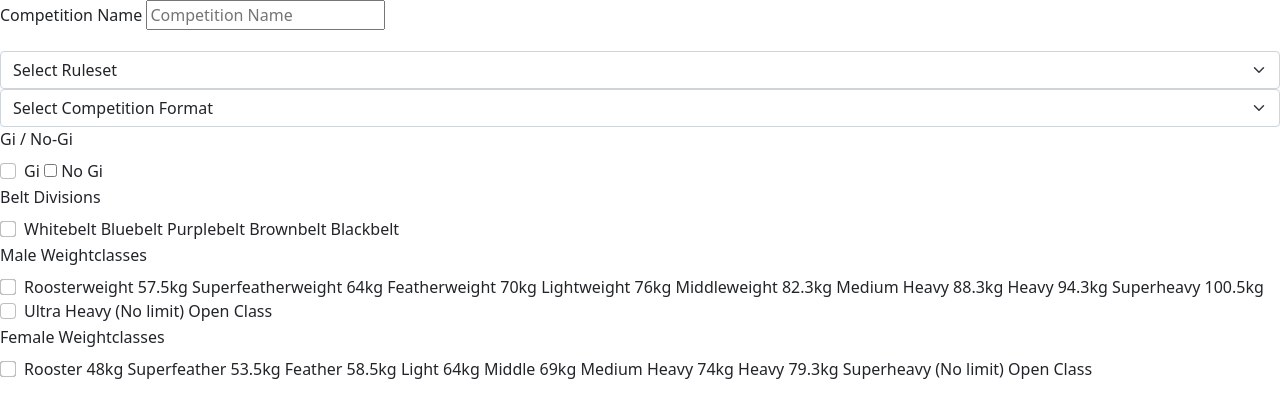
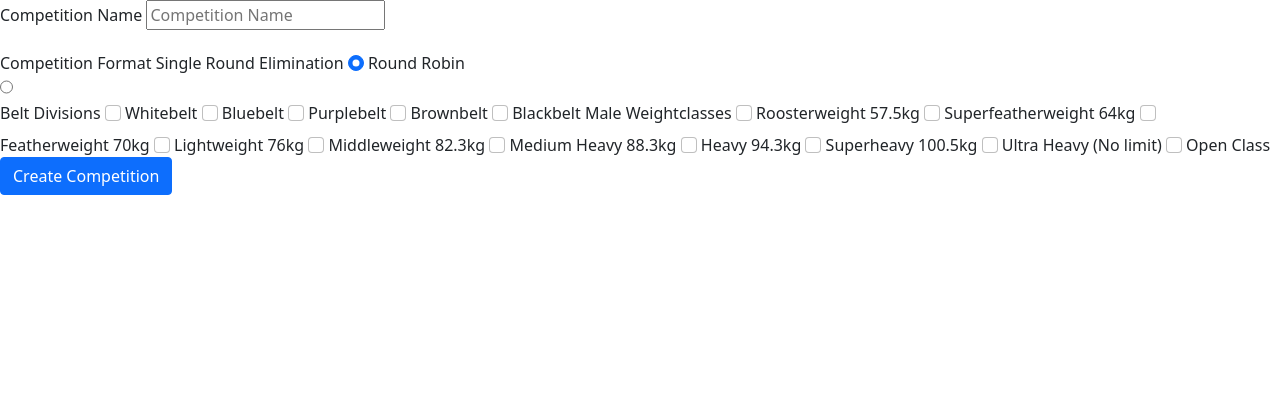
Before and after one commit to Strasseneck/EasyComp, a Flask app: template templates/create-comp.html in a window 1280 px wide. Shown: the part 66-484 px from the top of the page. Run offline with Flask 2, Linux system fonts and the light colour scheme; the template is opened without the code that fills it, so the values that code supplies are empty; some libraries are stand-ins or nearby versions.

Commit message:
Fix create competition form

```diff
--- a/Test user data/users.txt
+++ b/Test user data/users.txt
@@ -5,3 +5,7 @@ password = password
 Joe Bloggs
 jbloggs
 password = jbloggspass
+
+Max Musterman
+maxmusterman
+password = musterpass
--- a/app.py
+++ b/app.py
@@ -48,11 +48,52 @@ def index():
     return render_template("index.html", username=username, firstname=firstname, lastname=lastname)
 
 
-#TO CREATE COMPETITON
-@app.route("/create")
+# creat competition
+@app.route("/create", methods=["GET", "POST"])
 @login_required
 def create():
-    return apology("Not finished", 400)
+
+    # if reached via post
+    if request.method == "POST":
+
+        # check for compname
+        if not request.form.get("compname"):
+            return apology("competition name creation required", 400)
+
+        # check for duplicate compname
+        rows = db.execute("SELECT * FROM competitions WHERE name = ?", request.form.get("compname"))
+        if len(rows) > 0:
+            return apology("competition with same name already exists", 400)
+        else:
+            compname = request.form.get("compname")
+
+        # get format
+        format = request.form["formatselect"]
+
+        # get belt classes
+        beltclasses = request.form.getlist("beltdivision")
+
+        # get weight classes
+        weightclasses = request.form.getlist("weightclass")
+
+
+        print(format)
+        print(beltclasses)
+        print(weightclasses)
+
+        return 'done'
+        # add competition to competitions db
+
+        # add divisions to divisions db
+            # get lists
+            # iterate through list
+
+     # if reached by get
+    else:
+        return render_template("create-comp.html")
+
+
+
 
 #TO DO MANAGE COMPETITON
 @app.route("/manage")
--- a/templates/create-comp.html
+++ b/templates/create-comp.html
@@ -5,112 +5,67 @@
 {% endblock %}
 
 {% block main %}
-    <form action="/create-comp" method="post">
+    <form action="/create" method="post">
         <div class="mb-3">
             <label for="compname" class="form-label">Competition Name</label>
             <input autocomplete="off" id="compname" name="compname" placeholder="Competition Name" type="text">
         </div>
-        <select class="form-select" aria-label="rulesetselect">
-            <option selected>Select Ruleset</option>
-            <option value="ibjjf">Ibjjf</option>
-            <option value="ebi">Ebi</option>
-            <option value="adcc">Adcc</option>
-            <option value="ajp">Ajp</option>
-            <option value="custom">Custom</option>
-        </select>
-        <select class="form-select" aria-label="formatselect">
-            <option selected>Select Competition Format</option>
-            <option value="singleround">Singe Round Elimination</option>
-            <option value="roundrobin">Round Robin</option>
-        </select>
-        <label for="ginogi" class="form-label">Gi / No-Gi</label>
-        <div class="form-check" id="ginogi" name="ginogi">
-            <input class="form-check-input" type="checkbox" value="gi" id="gi" name="gi">
-            <label class="form-check-label" for="gi">Gi</label>
-            <input clas="form-check-input" type="checkbox" value="nogi" id="nogi" name="nogi">
-            <label class="form-check-label" for="nogi">No Gi</label>
-        </div>
+        <label>Competition Format</label>
+        <label class="form-check-label" for="formatselect">Single Round Elimination</label>
+        <input class="form-check-input" type="radio" value="singleround" id="formatselect" name="formatselect" checked="checked">
+        <label class="form-check-label" for="formatselect">Round Robin</label>
+        <input class="form-check" type="radio" value="roundrobin" id="formatselect" name="formatselect">
+
+
         <label for="beltdivisions" class="form-label">Belt Divisions</label>
-        <div class="form-check" id="beltdivisions" name="beltdivisions">
-            <input class="form-check-input" type="checkbox" value="white" id="white" name="white">
+        <input class="form-check-input" type="checkbox" value="white" id="beltdivision" name="beltdivision">
         <label class="form-check-label" for="white">Whitebelt</label>
 
-            <input class="form-check-input" type="checkbox" value="blue" id="blue" name="blue">
+        <input class="form-check-input" type="checkbox" value="blue" id="beltdivision" name="beltdivision">
         <label class="form-check-label" for="blue">Bluebelt</label>
 
-            <input class="form-check-input" type="checkbox" value="purple" id="purple" name="purple">
+        <input class="form-check-input" type="checkbox" value="purple" id="beltdivision" name="beltdivision">
         <label class="form-check-label" for="purple">Purplebelt</label>
 
-            <input class="form-check-input" type="checkbox" value="brown" id="brown" name="brown">
+        <input class="form-check-input" type="checkbox" value="brown" id="beltdivision" name="beltdivision">
         <label class="form-check-label" for="brown">Brownbelt</label>
 
-            <input class="form-check-input" type="checkbox" value="black" id="black" name="black">
+        <input class="form-check-input" type="checkbox" value="black" id="beltdivision" name="beltdivision">
         <label class="form-check-label" for="black">Blackbelt</label>
-        </div>
+
         <label for="weightclassesmen" class="form-label">Male Weightclasses</label>
-        <div class="form-check" id="weightclassesmen" name="weightclassesmen">
 
-            <input class="form-check-input" type="checkbox" value="rooster" id="rooster" name="rooster">
+
+        <input class="form-check-input" type="checkbox" value="rooster" id="weightclass" name="weightclass">
         <label class="form-check-label" for="rooster">Roosterweight 57.5kg</label>
 
-            <input class="form-check-input" type="checkbox" value="superfeather" id="superfeather" name="superfeather">
+        <input class="form-check-input" type="checkbox" value="superfeather" id="weightclass" name="weightclass">
         <label class="form-check-label" for="superfeather">Superfeatherweight 64kg</label>
 
-            <input class="form-check-input" type="checkbox" value="feather" id="feather" name="feather">
+        <input class="form-check-input" type="checkbox" value="feather" id="weightclass" name="weightclass">
         <label class="form-check-label" for="feather">Featherweight 70kg</label>
 
-            <input class="form-check-input" type="checkbox" value="light" id="light" name="light">
+        <input class="form-check-input" type="checkbox" value="light" id="weightclass" name="weightclass">
         <label class="form-check-label" for="light">Lightweight 76kg</label>
 
-            <input class="form-check-input" type="checkbox" value="middle" id="middle" name="middle">
+        <input class="form-check-input" type="checkbox" value="middle" id="weightclass" name="weightclass">
         <label class="form-check-label" for="middle">Middleweight 82.3kg</label>
 
-            <input class="form-check-input" type="checkbox" value="mediumheavy" id="mediumheavy" name="mediumheavy">
+        <input class="form-check-input" type="checkbox" value="mediumheavy" id="weightclass" name="weightclass">
         <label class="form-check-label" for="mediumheavy">Medium Heavy 88.3kg</label>
 
-            <input class="form-check-input" type="checkbox" value="heavy" id="heavy" name="heavy">
+        <input class="form-check-input" type="checkbox" value="heavy" id="weightclass" name="weightclass">
         <label class="form-check-label" for="heavy">Heavy 94.3kg</label>
 
-            <input class="form-check-input" type="checkbox" value="superheavy" id="superheavy" name="superheavy">
+        <input class="form-check-input" type="checkbox" value="superheavy" id="weightclass" name="weightclass">
         <label class="form-check-label" for="superheavy">Superheavy 100.5kg</label>
 
-            <input class="form-check-input" type="checkbox" value="ultraheavy" id="ultraheavy" name="ultraheavy">
+        <input class="form-check-input" type="checkbox" value="ultraheavy" id="weightclass" name="weightclass">
         <label class="form-check-label" for="ultraheavy">Ultra Heavy (No limit)</label>
 
-            <input class="form-check-input" type="checkbox" value="open" id="open" name="open">
+        <input class="form-check-input" type="checkbox" value="open" id="weightclass" name="weightclass">
         <label class="form-check-label" for="open">Open Class</label>
-        </div>
-        <label for="weightclassewomen" class="form-label">Female Weightclasses</label>
-        <div class="form-check" id="weightclasseswomen" name="weightclasseswomen">
 
-            <input class="form-check-input" type="checkbox" value="rooster" id="roosterw" name="roosterw">
-            <label class="form-check-label" for="roosterw">Rooster 48kg</label>
-
-            <input class="form-check-input" type="checkbox" value="superfeatherw" id="superfeatherw" name="superfeatherw">
-            <label class="form-check-label" for="superfeatherw">Superfeather 53.5kg</label>
-
-            <input class="form-check-input" type="checkbox" value="featherw" id="featherw" name="featherw">
-            <label class="form-check-label" for="featherw">Feather 58.5kg</label>
-
-            <input class="form-check-input" type="checkbox" value="lightw" id="lightw" name="lightw">
-            <label class="form-check-label" for="lightw">Light 64kg</label>
-
-            <input class="form-check-input" type="checkbox" value="middlew" id="middlew" name="middlew">
-            <label class="form-check-label" for="middlew">Middle 69kg</label>
-
-            <input class="form-check-input" type="checkbox" value="mediumheavyw" id="mediumheavyw" name="mediumheavyw">
-            <label class="form-check-label" for="mediumheavyw">Medium Heavy 74kg</label>
-
-            <input class="form-check-input" type="checkbox" value="heavyw" id="heavyw" name="heavyw">
-            <label class="form-check-label" for="heavyw">Heavy 79.3kg</label>
-
-            <input class="form-check-input" type="checkbox" value="superheavyw" id="superheavyw" name="superheavyw">
-            <label class="form-check-label" for="superheavyw">Superheavy (No limit)</label>
-
-            <input class="form-check-input" type="checkbox" value="openw" id="openw" name="openw">
-            <label class="form-check-label" for="openw">Open Class</label>
-        </div>
+        <button class="btn btn-primary" type="submit">Create Competition</button>
     </form>
-
-
 {% endblock %}
--- a/templates/layout.html
+++ b/templates/layout.html
@@ -29,7 +29,7 @@
                     {% if session ["user_id"] %}
                     <ul class="navbar-nav me-auto mt-2">
                         <li class="nav-item"><a class="nav-link" href="/index">Profile</a></li>
-                        <li class="nav-item"><a class="nav-link" href="/create-comp">Create Competition</a></li>
+                        <li class="nav-item"><a class="nav-link" href="/create">Create Competition</a></li>
                         <li class="nav-item"><a class="nav-link" href="/manage-comp">Manage Competition</a></li>
                         <li class="nav-item"><a class="nav-link" href="/enter-comp">Enter Competition</a></li>
                     </ul>
```
Also changed, not shown: creat-comp-extras.html (added, +48 -0 lines), easycomp.db, 3 other files. Lines whose indentation alone changed are shown as unchanged.
